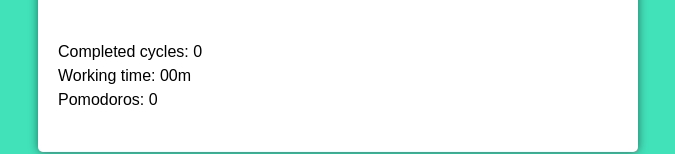
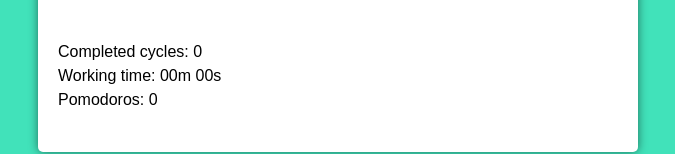
Before and after one commit to rodriguesrafaelm/pomodoro-typescript, a React (Create React App) app: page / in a window 1280 px wide. Shown: the part 296-450 px from the top of the page, without its empty margins (302-977 px from the left). Built offline with nearby package versions, Linux system fonts and the light colour scheme.

Commit message:
update working time pattern

```diff
--- a/src/components/pomodoro-timer.tsx
+++ b/src/components/pomodoro-timer.tsx
@@ -128,7 +128,7 @@ export function PomodoroTimer(props: Props) {
       </div>
       <div className="details">
         <p>Completed cycles: {completedCycles}</p>
-        <p>Working time: {secondsToTime(fullWorkingTime, 'HM')} </p>
+        <p>Working time: {secondsToTime(fullWorkingTime, 'HMS')} </p>
         <p>Pomodoros: {numberOfPomodoros}</p>
       </div>
     </div>
```
